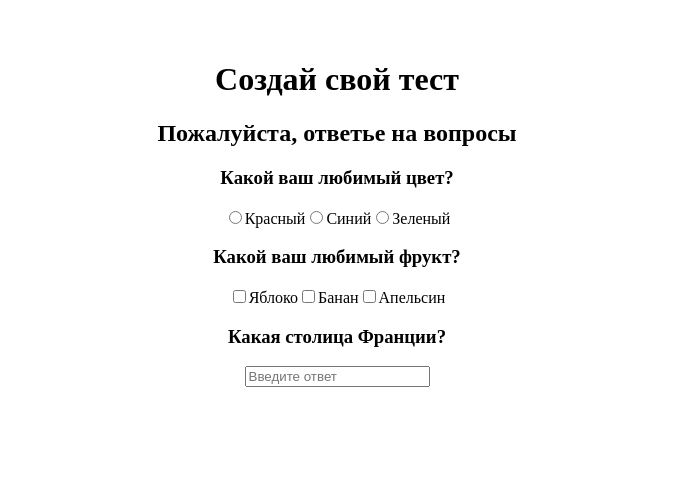
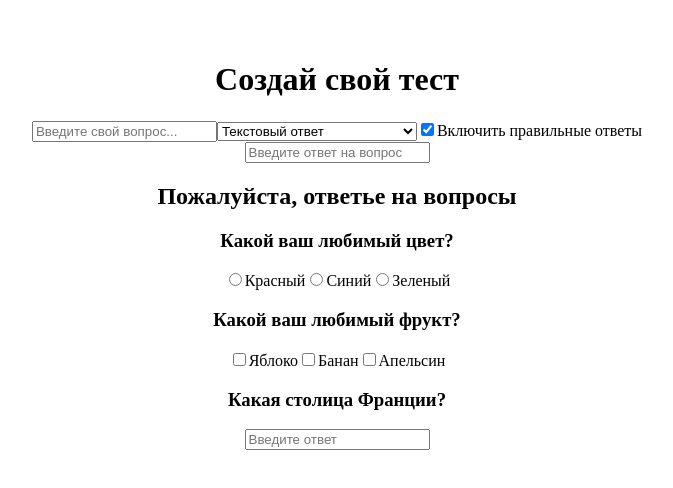
Before and after one commit to SvetlanaEP/quiz-form-app, a React (Vite) app: page / in a window 1280 px wide. Shown: the top 488 px of the page, without its empty margins (303-976 px from the left). Built offline with nearby package versions, Linux system fonts and the light colour scheme.

Commit message:
Добавила компонент QuestionCreator в App

```diff
--- a/src/App.tsx
+++ b/src/App.tsx
@@ -1,13 +1,22 @@
 import './App.css'
+import { useState } from 'react'
+import QuestionCreator from './components/QuestionCreator'
 import QuestionDisplay from './components/QuestionDisplay'
 import { questionsData } from './QuestionData'
+import { Question } from './types/types'
 
 const App: React.FC = () => {
+  const [questions, setQuestions] = useState<Question[]>([])
+
+  const handleAddQuestion = (newQuestion: Question) => {
+    setQuestions([...questions, {...newQuestion, id: questions.length+1}])
+  }
 
 
   return (
     <div>
       <h1>Создай свой тест</h1>
+      <QuestionCreator onAddQuestion={handleAddQuestion}></QuestionCreator>
       <QuestionDisplay questions={questionsData}></QuestionDisplay>
     </div>
   )
```
